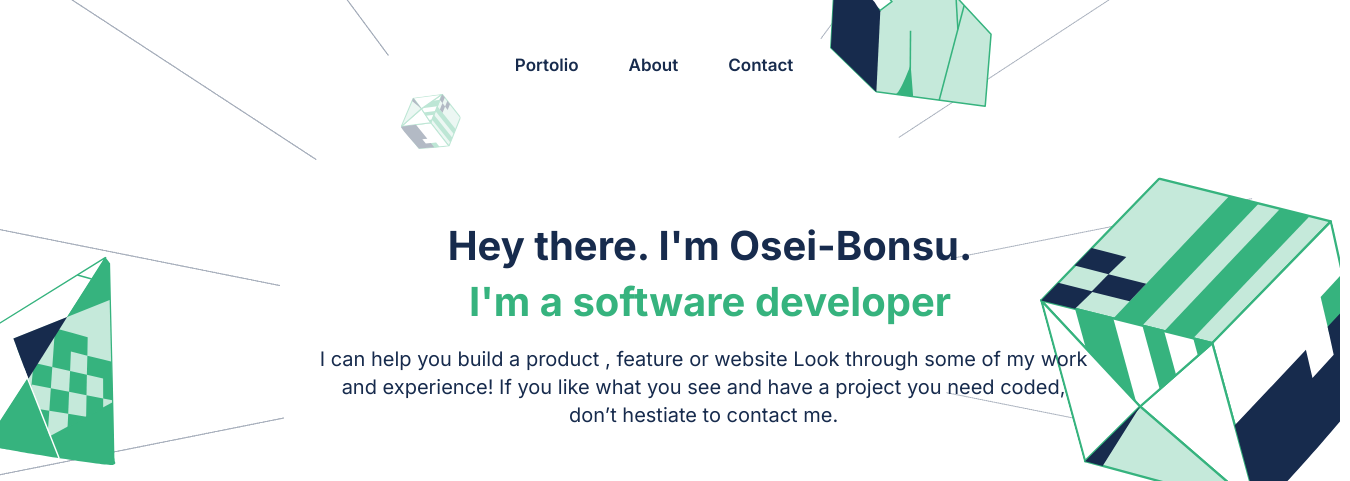
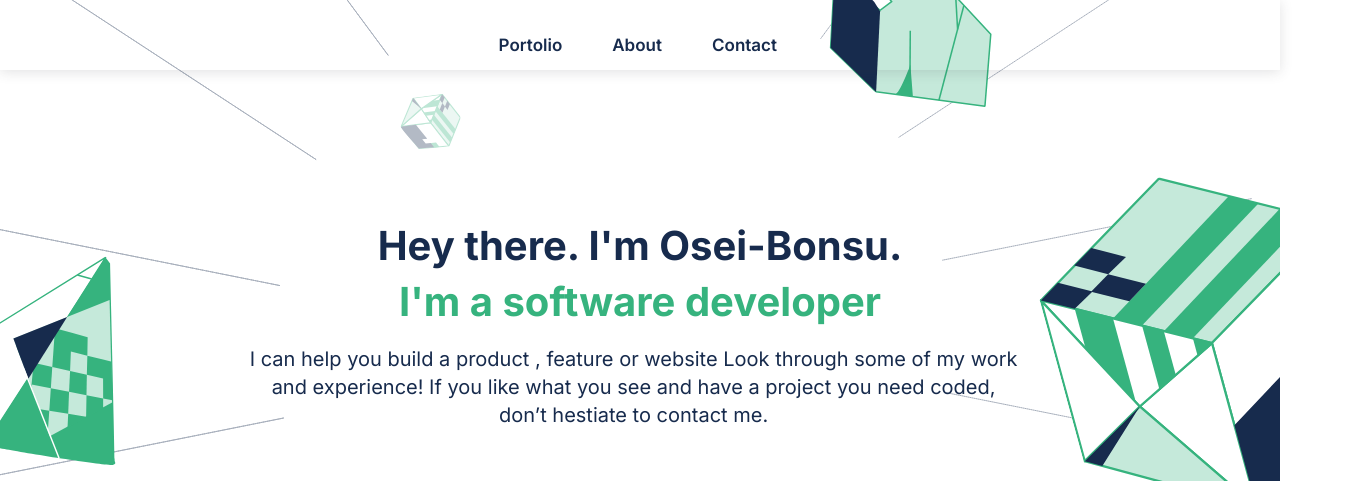
Before and after one commit to io-oseinana/My-Portfolio, a website: page index.html in a window 1280 px wide. Shown: the top 481 px of the page, 1350 px wide, since content can reach past the window. Drawn offline with Linux system fonts and the light colour scheme.

Commit message:
Make header fixed and style it

```diff
--- a/css/main.css
+++ b/css/main.css
@@ -1,6 +1,16 @@
 @import url("https://fonts.googleapis.com/css2?family=Inter:wght@200;300;400;500;600;700&family=Roboto:wght@100&display=swap");
 
 @media (min-width: 320px) {
+  .header {
+    position: fixed;
+    justify-content: space-between;
+    top: 0;
+    width: 100%;
+    background-color: #fff;
+    padding: 10px;
+    box-shadow: 0 0.15rem 0.75rem 0 rgba(58, 59, 69, 0.15);
+  }
+
   .welcome-logo {
     margin-left: 3px;
   }
@@ -30,11 +40,6 @@
 
   .menu {
     display: none;
-  }
-
-  .header {
-    margin: 20px;
-    justify-content: space-between;
   }
 
   .headline-sec {
@@ -193,6 +198,8 @@
   }
 
   .header {
+    padding: 0;
+    background: none;
     justify-content: center;
     text-align: center;
   }
@@ -204,6 +211,10 @@
 
   .menu {
     display: block;
+    background: #fff;
+    width: 315px;
+    border-radius: 8px;
+    margin-right: 76px;
   }
 
   .title {
@@ -244,7 +255,7 @@
   .headline-sec {
     height: 75vh;
     background-image: none;
-    margin: 70px;
+    margin-top: 10rem;
   }
 
   .projects {
@@ -281,7 +292,7 @@
   }
 
   .form-section .form-text-primary {
-    width: 465px;
+    width: 490px;
     font-size: 30px;
     margin-top: -81px;
   }
```
